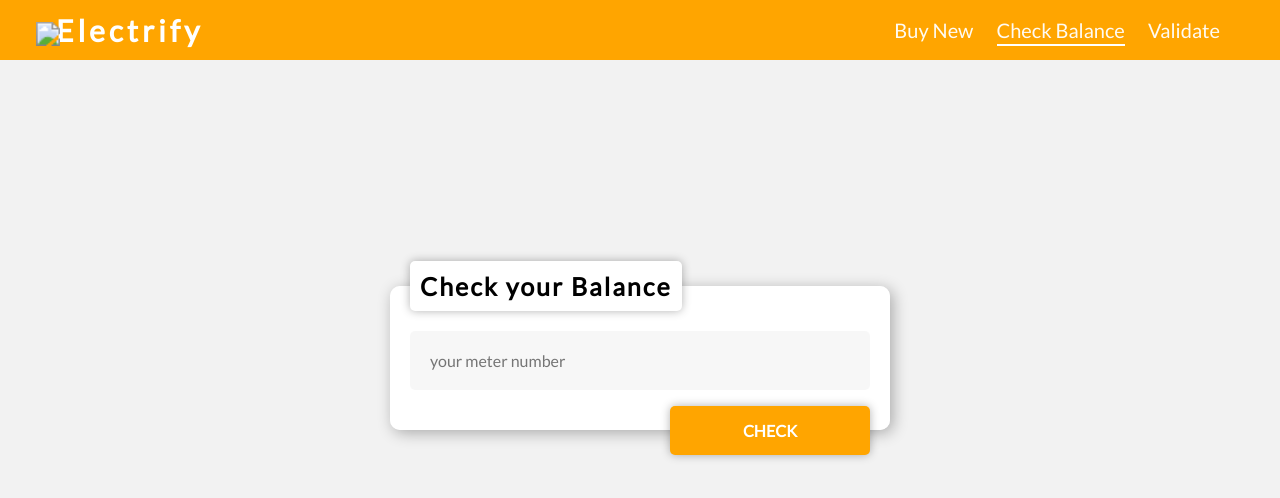
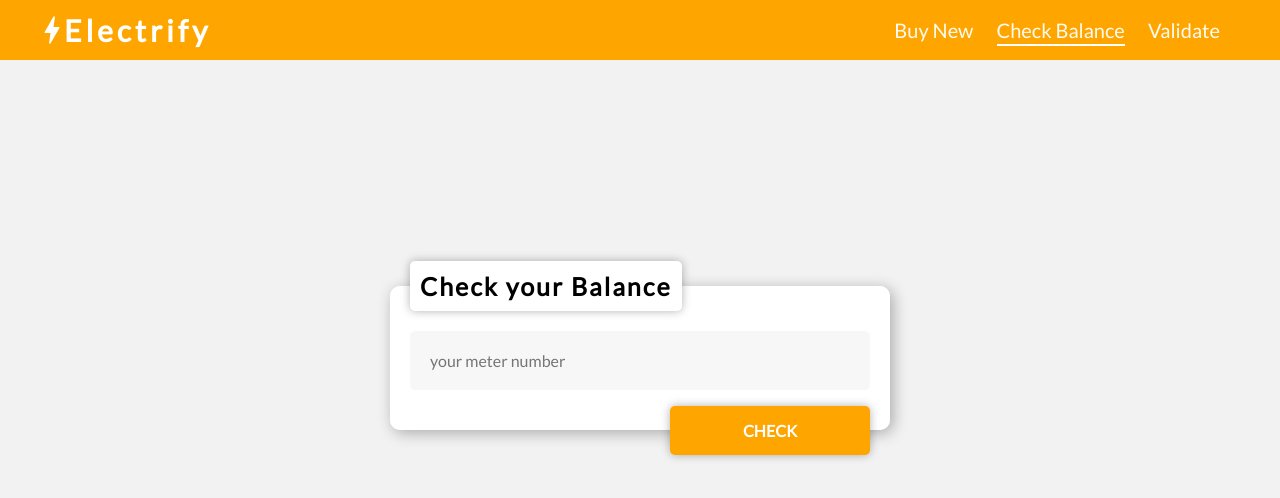
Before and after one commit to IVainqueur/electrify, a website: page public/check.html in a window 1280 px wide. Drawn offline with Linux system fonts and the light colour scheme.

Commit message:
Some silly stuff

```diff
--- a/public/check.html
+++ b/public/check.html
@@ -11,7 +11,7 @@
 </head>
 <body>
     <div class="NavBar">
-        <a href="/" id="Logo"><img src="../front-end/bolt.svg">Electrify</a>
+        <a href="/" id="Logo"><img src="./bolt.svg">Electrify</a>
         <div class="Options">
             <a href="/">Buy New</a>
             <a href="/check" class="active">Check Balance</a>
```
